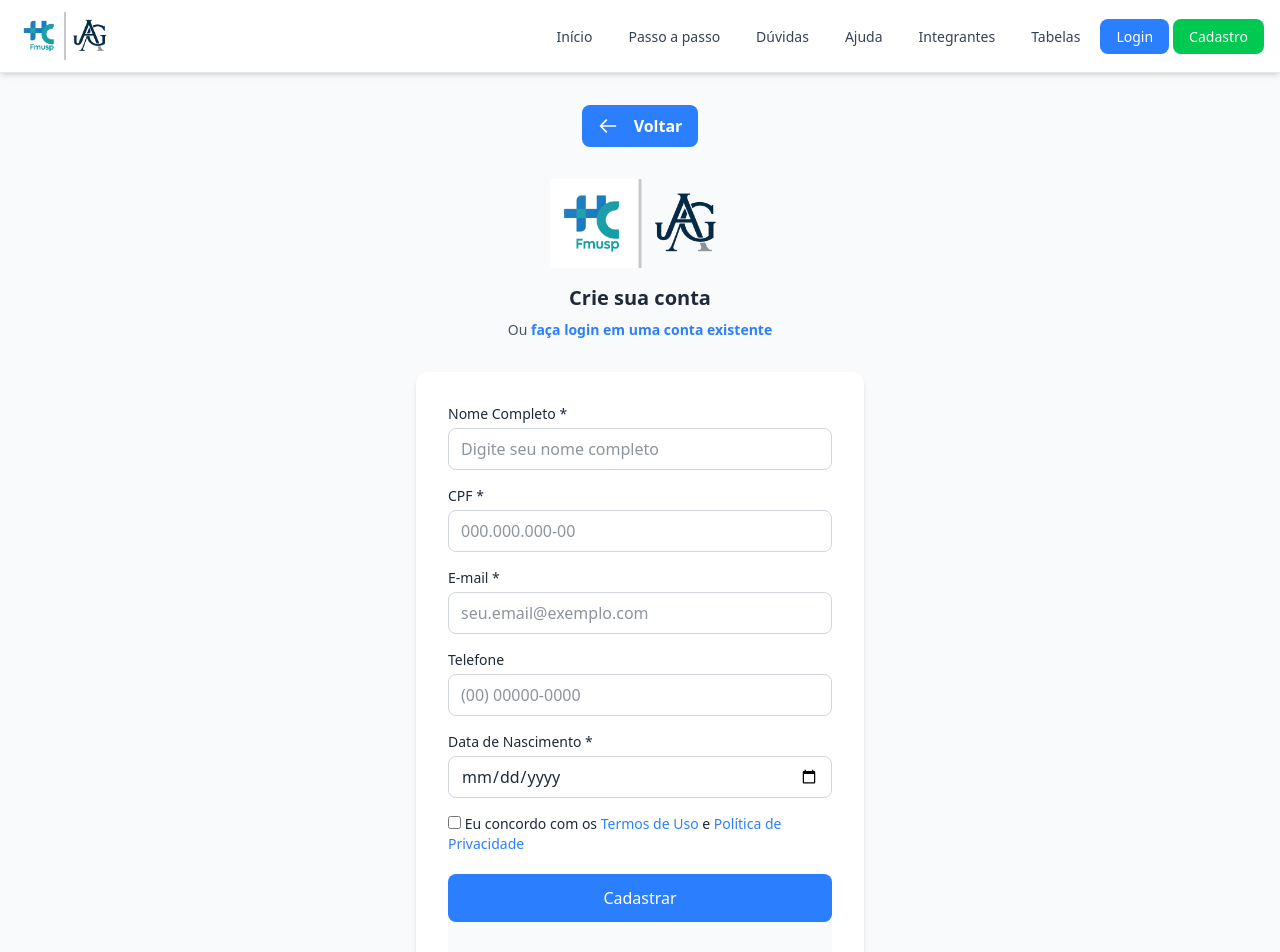
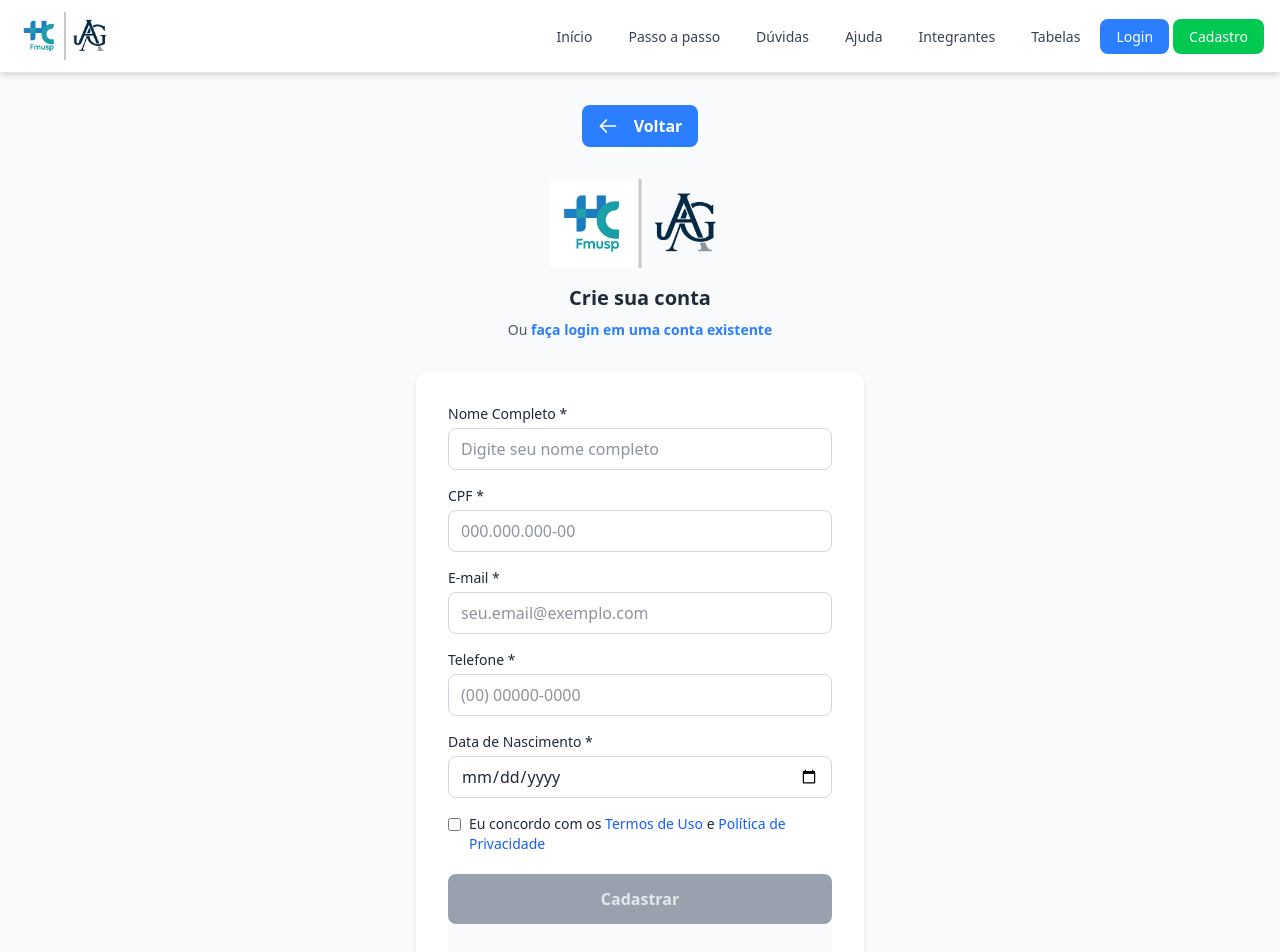
Before and after one commit to Front-End-Challenge-2sem/sprint4-front-HC, a React (Vite) app: page /cadastro in a window 1280 px wide. Shown: the top 952 px of the page. Built offline with nearby package versions, Linux system fonts and the light colour scheme.

Commit message:
feat: colocando o modal de mensagem

```diff
--- a/src/routes/Cadastro/index.tsx
+++ b/src/routes/Cadastro/index.tsx
@@ -206,7 +206,6 @@ export default function Cadastro() {
   return (
     <div className="cadastro-container">
 
-
       <div className="voltar">
         <button onClick={handleBackClick} className="botao-voltar">
           <svg className="icone-voltar" fill="none" stroke="currentColor" viewBox="0 0 24 24">
@@ -285,12 +284,13 @@ export default function Cadastro() {
             </div>
 
             <div className="campo-form">
-              <label htmlFor="telefone">Telefone</label>
+              <label htmlFor="telefone">Telefone *</label>
               <input
                 id="telefone"
                 type="tel"
                 placeholder="(00) 00000-0000"
                 {...register('telefone', {
+                  required: 'Telefone é obrigatório',
                   pattern: { value: /^\(\d{2}\) \d{4,5}-\d{4}$/, message: 'Telefone deve estar no formato (00) 00000-0000' }
                 })}
                 onChange={handlePhoneChange}
@@ -319,18 +319,36 @@ export default function Cadastro() {
             </div>
 
             <div className="campo-form">
-              <label>
+              <label className="flex items-start gap-2">
                 <input
                   type="checkbox"
+                  className="mt-1"
                   {...register('termos', { required: 'Você deve aceitar os termos de uso' })}
-                />{' '}
-                Eu concordo com os <a href="#">Termos de Uso</a> e <a href="#">Política de Privacidade</a>
+                />
+                <span>
+                  Eu concordo com os <a href="#" className="text-blue-600 hover:text-blue-800">Termos de Uso</a> e <a href="#" className="text-blue-600 hover:text-blue-800">Política de Privacidade</a>
+                </span>
               </label>
               {errors.termos && <p className="mensagem-erro">{errors.termos.message}</p>}
             </div>
 
-            <button type="submit" disabled={!termosAceitos} className="botao">
-              Cadastrar
+            <button
+              type="submit"
+              disabled={!termosAceitos || isSubmitting}
+              className={`w-full py-3 px-6 rounded-lg font-semibold transition-colors ${
+                !termosAceitos || isSubmitting
+                  ? 'bg-gray-400 cursor-not-allowed text-gray-200'
+                  : 'bg-blue-500 hover:bg-blue-600 text-white'
+              }`}
+            >
+              {isSubmitting ? (
+                <div className="flex items-center justify-center gap-2">
+                  <div className="animate-spin rounded-full h-4 w-4 border-b-2 border-white"></div>
+                  Processando...
+                </div>
+              ) : (
+                'Cadastrar'
+              )}
             </button>
           </form>
 
@@ -351,6 +369,15 @@ export default function Cadastro() {
 
         </div>
       </div>
+
+      {/* Modal de Mensagem */}
+      <MessageModal
+        isOpen={showModal}
+        title={modalMessage.title}
+        message={modalMessage.message}
+        type={modalMessage.type}
+        onClose={() => setShowModal(false)}
+      />
     </div>
   );
 }
```
